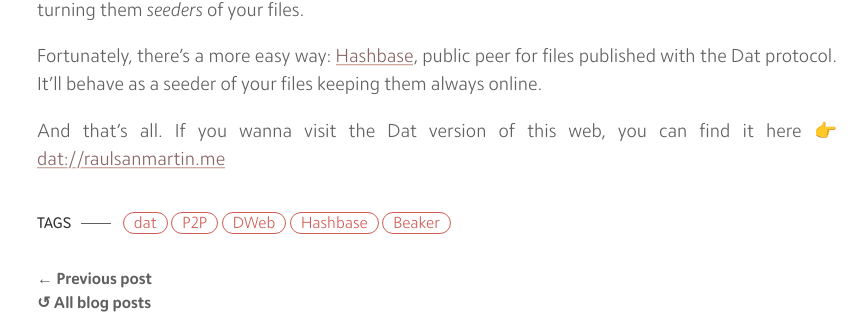
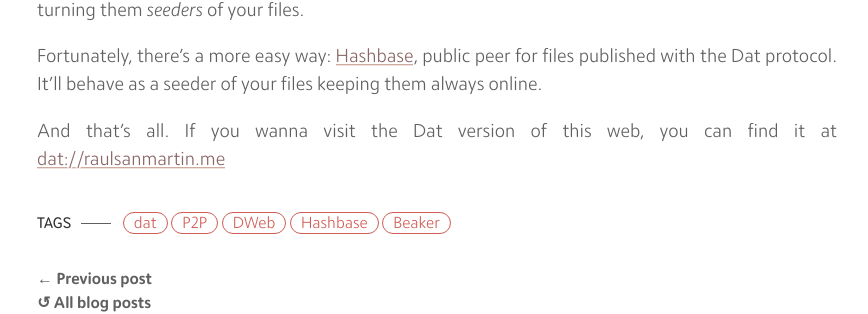
Before and after one commit to MrAnnix/MrAnnix.github.io, a Jekyll site: the page built from _posts/2019-05-07-dat-how-decentralize-web.md, in a window 1280 px wide. Shown: the part 1740-2054 px from the top of the page, without its empty margins (203-1071 px from the left). Built offline with Jekyll 4.4.1, drawn with Linux system fonts in a browser that asks for light colours.

Commit message:
Update 2019-05-07-dat-how-decentralize-web.md

```diff
--- a/_posts/2019-05-07-dat-how-decentralize-web.md
+++ b/_posts/2019-05-07-dat-how-decentralize-web.md
@@ -38,4 +38,4 @@ Once you’re happy with your site, **you probably want it up even if your compu
 
 Fortunately, there’s a more easy way: [Hashbase](https://hashbase.io "Hashbase"), public peer for files published with the Dat protocol. It’ll behave as a seeder of your files keeping them always online.
 
-And that’s all. If you wanna visit the Dat version of this web, you can find it here 👉 [dat://raulsanmartin.me](dat://raulsanmartin.me '"datized" version of this web')
+And that’s all. If you wanna visit the Dat version of this web, you can find it at [dat://raulsanmartin.me](dat://raulsanmartin.me '"datized" version of this web')
```
Also changed, not shown: other parts of _posts/2019-05-07-dat-how-decentralize-web.md (+1 -1 lines).
